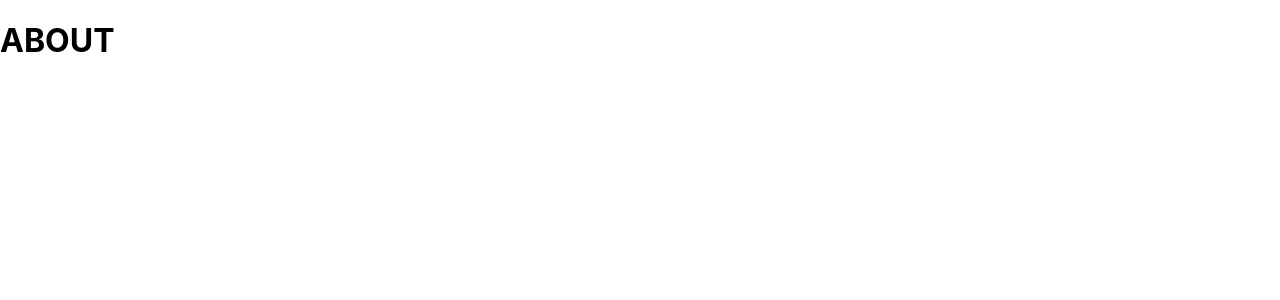
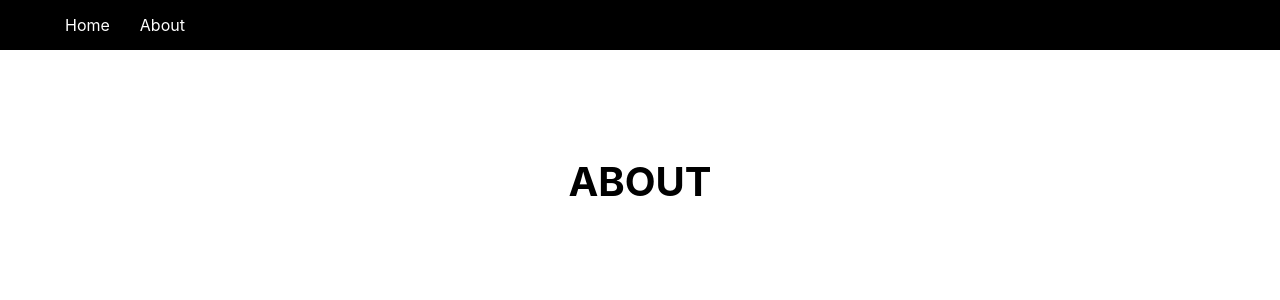
Before and after one commit to HristijanGjorgjioski/learning-next.js, a Next.js app: page /about in a window 1280 px wide. Shown: the top 300 px of the page. Built offline with nearby package versions, Linux system fonts and the light colour scheme.

Commit message:
Created Layout and wrapped enterie app, added routing and created navbar, this is preatty cool!!

```diff
--- /dev/null
+++ b/components/Layout.js
@@ -0,0 +1,17 @@
+import Nav from './Nav'
+import styles from '../styles/Layout.module.css'
+
+const Layout = ({ children }) => {
+    return (
+        <>
+            <Nav />
+            <div className={styles.container}>
+                <main className={styles.main}>
+                    {children}
+                </main>
+            </div>
+        </>
+    )
+}
+
+export default Layout
--- /dev/null
+++ b/components/Nav.js
@@ -0,0 +1,19 @@
+import Link from 'next/link'
+import classes from '../styles/Nav.module.css'
+
+const Nav = () => {
+    return (
+        <nav className={classes.nav}>
+            <ul>
+                <li>
+                    <Link href="/">Home</Link>
+                </li>
+                <li>
+                    <Link href="/about">About</Link>
+                </li>
+            </ul>
+        </nav>
+    )
+}
+
+export default Nav
--- a/pages/_app.js
+++ b/pages/_app.js
@@ -1,7 +1,13 @@
+import Layout from '../components/Layout'
+
 import '../styles/globals.css'
 
 function MyApp({ Component, pageProps }) {
-  return <Component {...pageProps} />
+  return (
+    <Layout>
+      <Component {...pageProps} />
+    </Layout>
+  )
 }
 
 export default MyApp
--- a/pages/about.js
+++ b/pages/about.js
@@ -1,8 +1,12 @@
 import React from 'react'
+import Head from 'next/head'
 
 const about = () => {
     return (
         <div>
+            <Head>
+                <title>About Page</title>
+            </Head>
             <h1>ABOUT</h1>
         </div>
     )
--- a/styles/Home.module.css
+++ b/styles/Layout.module.css
@@ -3,7 +3,7 @@
   padding: 0 0.5rem;
   display: flex;
   flex-direction: column;
-  justify-content: center;
+  justify-content: flex-start;
   align-items: center;
 }
 
@@ -12,8 +12,9 @@
   flex: 1;
   display: flex;
   flex-direction: column;
-  justify-content: center;
+  justify-content: flex-start;
   align-items: center;
+  font-size: 1.25rem;
 }
 
 .footer {
--- /dev/null
+++ b/styles/Nav.module.css
@@ -0,0 +1,21 @@
+
+.nav {
+    height: 50px;
+    padding: 10px;
+    background: #000;
+    color: #fff;
+    display: flex;
+    align-items: center;
+    justify-content: flex-start;
+  }
+
+  .nav ul {
+    display: flex;
+    justify-content: center;
+    align-items: center;
+    list-style: none;
+  }
+
+  .nav ul li a {
+    margin: 5px 15px;
+  }
```
Also changed, not shown: styles/Header.module.css (added).
